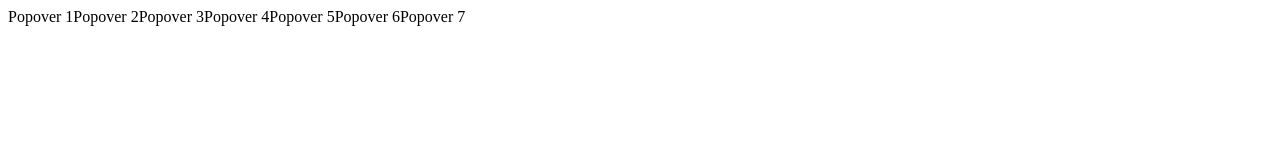
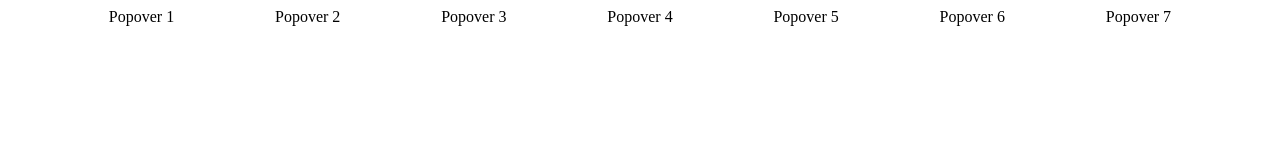
Before and after one commit to brookesb91/popover, a plain HTML site: page demo/index.html in a window 1280 px wide. Drawn offline with Linux system fonts and the light colour scheme.

Commit message:
Update index.html

```diff
--- a/demo/index.html
+++ b/demo/index.html
@@ -10,6 +10,10 @@
 <body style="position: relative;">
 
   <style>
+    #targets>* {
+      cursor: pointer;
+    }
+
     .popover {
       max-width: 100%;
       background: #ffffff;
@@ -17,7 +21,7 @@
     }
   </style>
 
-  <div id="targets" style="display: flex; flex-direction: row;">
+  <div id="targets" style="display: flex; flex-direction: row; justify-content:space-evenly; align-items: flex-start;">
     <div id="target-1">Popover 1</div>
     <div id="target-2">Popover 2</div>
     <div id="target-3">Popover 3</div>
@@ -26,7 +30,6 @@
     <div id="target-6">Popover 6</div>
     <div id="target-7">Popover 7</div>
   </div>
-
 
   <div id="contents" style="display: none;">
     <div id="content-1">
```
